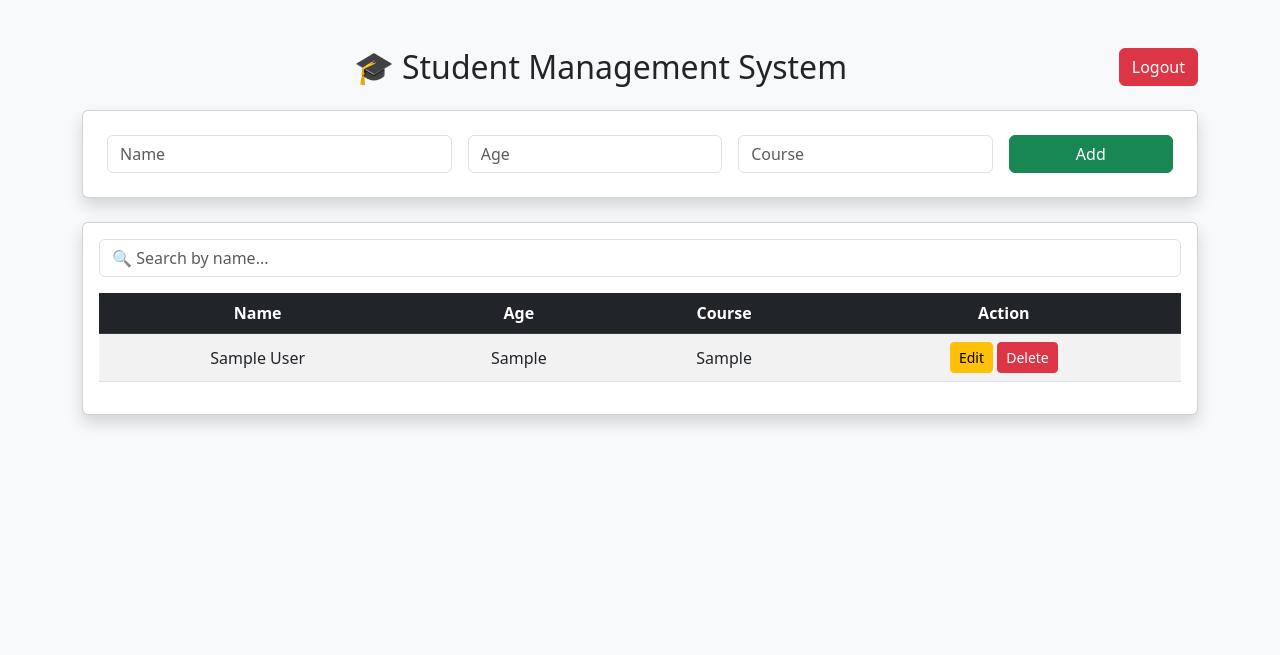
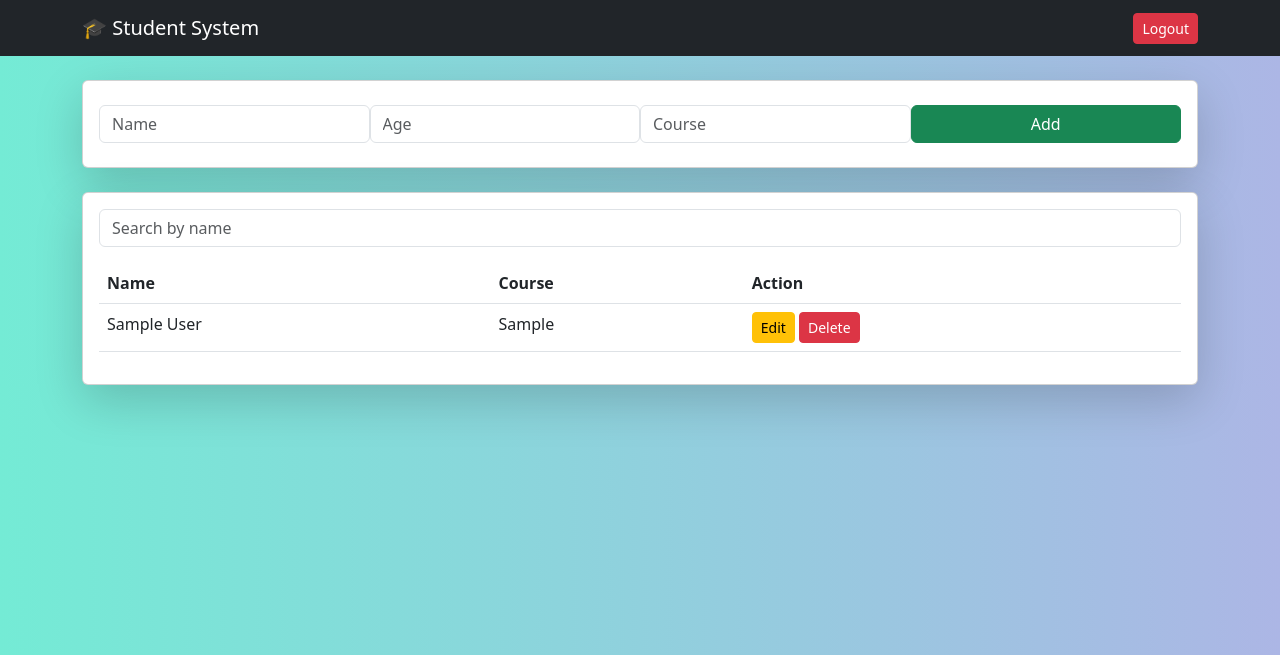
Before and after one commit to 23221A0567/Student-Management-System, a Flask app: page / in a window 1280 px wide. Shown: the top 655 px of the page. Run offline with Flask 3, Linux system fonts and the light colour scheme; the visitor is signed in with stand-in values (Sample User, id 1); tables that the repository leaves empty hold one stand-in row (values such as "Sample post").

Commit message:
Update index.html

```diff
--- a/templates/index.html
+++ b/templates/index.html
@@ -2,83 +2,54 @@
 <html>
 <head>
     <title>Student Management</title>
-
-    <!-- Bootstrap -->
     <link href="https://cdn.jsdelivr.net/npm/bootstrap@5.3.0/dist/css/bootstrap.min.css" rel="stylesheet">
 </head>
 
-<body class="bg-light">
+<body style="background: linear-gradient(to right, #74ebd5, #ACB6E5);">
 
-<div class="container mt-5">
+<nav class="navbar navbar-dark bg-dark mb-4">
+    <div class="container">
+        <span class="navbar-brand">🎓 Student System</span>
+        <a href="/logout" class="btn btn-danger btn-sm">Logout</a>
+    </div>
+</nav>
 
-    <!-- Logout Button -->
-    <a href="/logout" class="btn btn-danger float-end">Logout</a>
+<div class="container">
 
-    <h2 class="text-center mb-4">🎓 Student Management System</h2>
-
-    <!-- ADD FORM -->
-    <div class="card p-4 shadow">
+    <div class="card p-4 shadow-lg">
         <form action="/add" method="post" class="row g-3">
-            <div class="col-md-4">
-                <input type="text" name="name" class="form-control" placeholder="Name" required>
-            </div>
-            <div class="col-md-3">
-                <input type="text" name="age" class="form-control" placeholder="Age" required>
-            </div>
-            <div class="col-md-3">
-                <input type="text" name="course" class="form-control" placeholder="Course" required>
-            </div>
-            <div class="col-md-2">
-                <button class="btn btn-success w-100">Add</button>
-            </div>
+            <input type="text" name="name" class="form-control col" placeholder="Name" required>
+            <input type="text" name="age" class="form-control col" placeholder="Age" required>
+            <input type="text" name="course" class="form-control col" placeholder="Course" required>
+            <button class="btn btn-success col">Add</button>
         </form>
     </div>
 
-    <!-- SEARCH + TABLE -->
-    <div class="card mt-4 p-3 shadow">
-
-        <!-- SEARCH -->
-        <form action="/search" method="post" class="mb-3">
-            <input type="text" name="keyword" placeholder="🔍 Search by name..." class="form-control">
+    <div class="card mt-4 p-3 shadow-lg">
+        <form action="/search" method="post">
+            <input type="text" name="keyword" class="form-control mb-3" placeholder="Search by name">
         </form>
 
-        <!-- TABLE -->
-        <table class="table table-striped table-hover text-center align-middle">
-
-            <thead class="table-dark">
+        <table class="table">
             <tr>
                 <th>Name</th>
-                    <th>Age</th>
                 <th>Course</th>
                 <th>Action</th>
             </tr>
-            </thead>
 
-            <tbody>
-                {% if students|length == 0 %}
-                <tr>
-                    <td colspan="4" class="text-center text-muted">No students found</td>
-                </tr>
-                {% else %}
             {% for s in students %}
             <tr>
-                        <td>{{ s[1] }}</td>
-                        <td>{{ s[2] }}</td>
-                        <td>{{ s[3] }}</td>
+                <td>{{ s['name'] }}</td>
+                <td>{{ s['course'] }}</td>
                 <td>
-                            <a href="/update/{{ s[0] }}" class="btn btn-warning btn-sm">Edit</a>
-                            <a href="/delete/{{ s[0] }}" class="btn btn-danger btn-sm">Delete</a>
+                    <a href="/update/{{ s['id'] }}" class="btn btn-warning btn-sm">Edit</a>
+                    <a href="/delete/{{ s['id'] }}" class="btn btn-danger btn-sm">Delete</a>
                 </td>
             </tr>
             {% endfor %}
-                {% endif %}
-            </tbody>
-
         </table>
-
     </div>
 
 </div>
-
 </body>
 </html>
```
Lines whose indentation alone changed are shown as unchanged.
